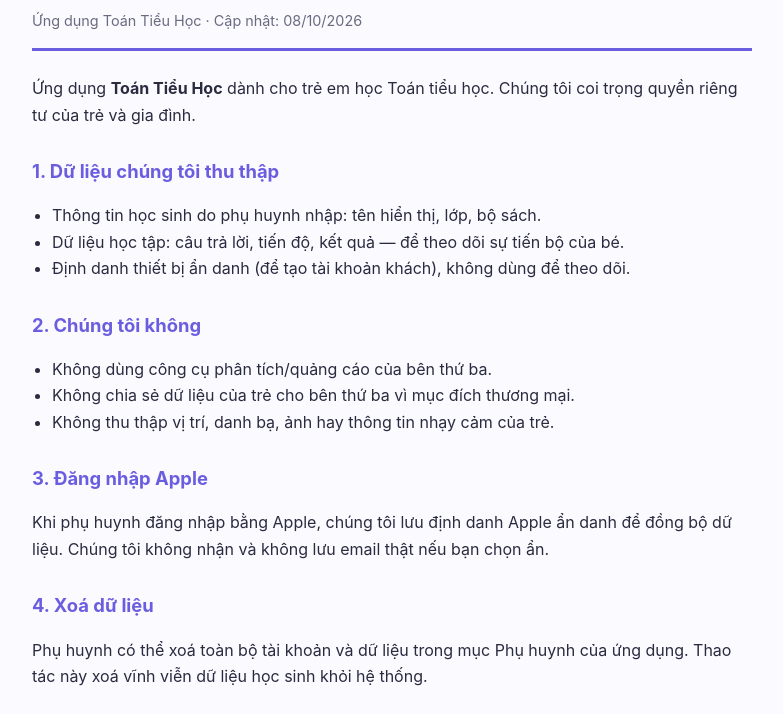
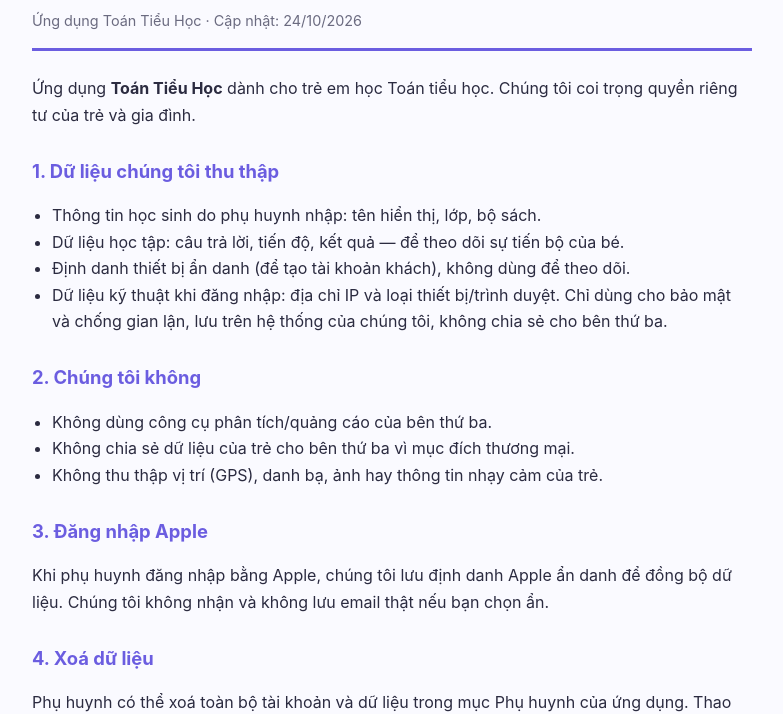
Before and after one commit to hunganhuit/toancap-legal, a plain HTML site: page privacy.html in a window 1280 px wide. Shown: the part 75-789 px from the top of the page, without its empty margins (248-1031 px from the left). Drawn offline with Linux system fonts and the light colour scheme.

Commit message:
privacy: khai báo IP + loại thiết bị (bảo mật/chống gian lận), bump ngày

```diff
--- a/privacy.html
+++ b/privacy.html
@@ -24,7 +24,7 @@
 <body>
   <header>
     <h1>Chính sách bảo mật</h1>
-    <div class="updated">Ứng dụng Toán Tiểu Học · Cập nhật: 08/10/2026</div>
+    <div class="updated">Ứng dụng Toán Tiểu Học · Cập nhật: 24/10/2026</div>
   </header>
 
   <p>
@@ -37,13 +37,17 @@
     <li>Thông tin học sinh do phụ huynh nhập: tên hiển thị, lớp, bộ sách.</li>
     <li>Dữ liệu học tập: câu trả lời, tiến độ, kết quả — để theo dõi sự tiến bộ của bé.</li>
     <li>Định danh thiết bị ẩn danh (để tạo tài khoản khách), không dùng để theo dõi.</li>
+    <li>
+      Dữ liệu kỹ thuật khi đăng nhập: địa chỉ IP và loại thiết bị/trình duyệt. Chỉ dùng cho
+      bảo mật và chống gian lận, lưu trên hệ thống của chúng tôi, không chia sẻ cho bên thứ ba.
+    </li>
   </ul>
 
   <h2>2. Chúng tôi không</h2>
   <ul>
     <li>Không dùng công cụ phân tích/quảng cáo của bên thứ ba.</li>
     <li>Không chia sẻ dữ liệu của trẻ cho bên thứ ba vì mục đích thương mại.</li>
-    <li>Không thu thập vị trí, danh bạ, ảnh hay thông tin nhạy cảm của trẻ.</li>
+    <li>Không thu thập vị trí (GPS), danh bạ, ảnh hay thông tin nhạy cảm của trẻ.</li>
   </ul>
 
   <h2>3. Đăng nhập Apple</h2>
```
